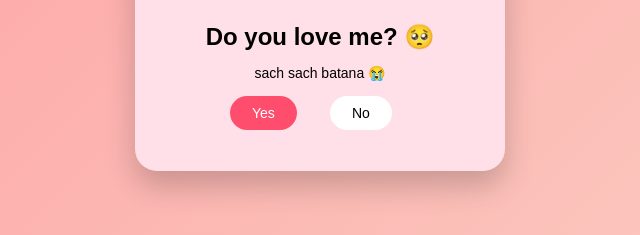
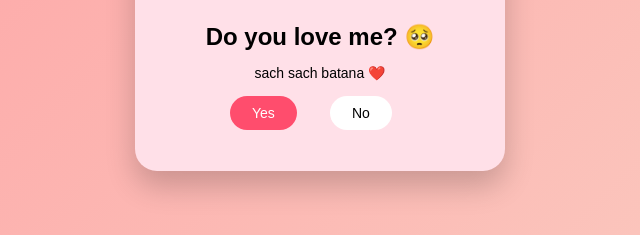
Before and after one commit to AyushCre/love, a plain HTML site: page index.html in a window 1280 px wide. Shown: the part 429-664 px from the top of the page, 320-960 px from the left. Drawn offline with Linux system fonts and the light colour scheme.

Commit message:
Update emoji in text

```diff
--- a/index.html
+++ b/index.html
@@ -78,7 +78,7 @@
     <img id="photo" src="images/photo 1.jpeg">
 
     <h2 id="title">Do you love me? 🥺</h2>
-    <p id="text">sach sach batana 😭</p>
+    <p id="text">sach sach batana ❤️</p>
 
     <div class="btns">
         <button class="yes" onclick="yesClicked()">Yes</button>
```
